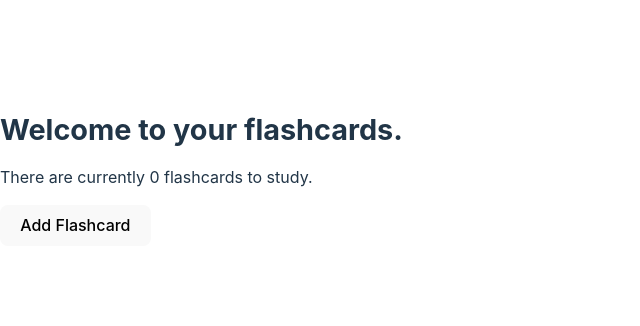
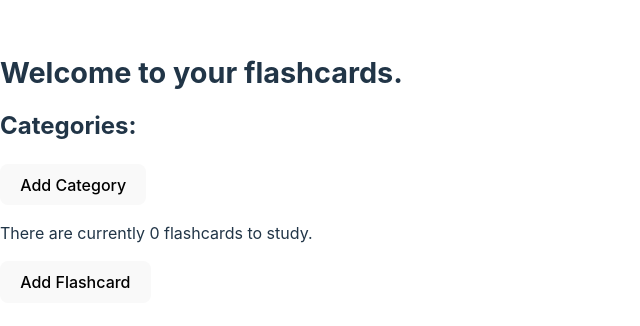
Before and after one commit to Hauskamel/vite_react_boilerplate, a React (Vite) app: page / in a window 1280 px wide. Shown: the part 230-556 px from the top of the page, without its empty margins (0-640 px from the left). Built offline with nearby package versions, Linux system fonts and the light colour scheme.

Commit message:
add category

```diff
--- a/src/App.jsx
+++ b/src/App.jsx
@@ -1,15 +1,31 @@
 import {useEffect, useState} from 'react'
 import Flashcard from "./components/flashcard.jsx";
-import FlashcardBack from "./components/flashcard-back.jsx";
-import { nanoid } from "nanoid";
+import {nanoid} from "nanoid";
+import Category from "./components/category.jsx";
 
 
 function App(props) {
 
-    const questions = document.querySelectorAll(".question");
+    const [categories, setCategories] = useState(props.categories)
+    const [flashcards, setFlashcards] = useState(props.flashcards);
 
-    // const flashcards= [];
-    const [flashcards, setFlashcards] = useState(props.flashcards);
+    function addCategory() {
+        const categoryName = window.prompt("Type in Category Name");
+
+        const newCategory = {
+            categoryName: categoryName,
+            id: `category-${nanoid}`
+        }
+        setCategories([...categories, newCategory]);
+    }
+
+    const categoriesList = categories.map(category => (
+        <Category
+            id={category.id}
+            key={category.id}
+            name={category.categoryName}
+        />
+    ))
 
     function deleteFlashcard(id) {
         const remainingFlashcards = flashcards.filter(card => id !== card.id);
@@ -19,7 +35,7 @@ function App(props) {
     function setAnswer(id) {
         const clickedCard = flashcards.filter(card => id === card.id);
         clickedCard.map(keyValuePair => {
-            return {...keyValuePair, showAnswer: true}
+            return {...keyValuePair}
         });
     }
 
@@ -34,6 +50,7 @@ function App(props) {
             showAnswer={card.showAnswer}
             setAnswer={setAnswer}
             deleteFlashcard={deleteFlashcard}
+            categories={categoriesList}
         />
     ));
 
@@ -56,6 +73,14 @@ function App(props) {
             <h1>
                 Welcome to your flashcards.
             </h1>
+
+            <h2>Categories:</h2>
+            <button onClick={addCategory}>Add Category</button>
+
+            <ul>
+                {categoriesList}
+            </ul>
+
             <p>There are currently {flashcards.length} flashcards to study.</p>
 
             <div className="fc_button-wrapper">
--- /dev/null
+++ b/src/components/category.jsx
@@ -0,0 +1,10 @@
+function Category (props) {
+
+    return (
+        <>
+            <option name="categories" id="categories">{props.name}</option>
+        </>
+    )
+}
+
+export default Category;
--- a/src/components/flashcard-back.jsx
+++ /dev/null
@@ -1,14 +0,0 @@
-function FlashcardBack (props) {
-
-    let flashcardAnswerActivedd = false;
-
-    return (
-        <>
-            <div className="fc_wrapper answer hidden">
-                <p className="fc_answer_text">{props.answer}</p>
-            </div>
-        </>
-    )
-}
-
-export default FlashcardBack;
--- a/src/components/flashcard.jsx
+++ b/src/components/flashcard.jsx
@@ -1,7 +1,7 @@
 import {useState} from "react";
+import Category from "./category.jsx";
 
 function Flashcard (props) {
-
     const [activeAnswer, setActiveAnswer] = useState(false);
 
     if (activeAnswer === false) {
@@ -10,6 +10,12 @@ function Flashcard (props) {
                 <div className="fc_wrapper question">
                     <h1 className="fc_name">{props.name}</h1>
                     <p className="fc_text">{props.text}</p>
+
+                    <select>
+                        {props.categories}
+                    </select>
+
+                    <br/>
 
                     <button
                         className="fc_show-answer_btn"
--- a/src/main.jsx
+++ b/src/main.jsx
@@ -4,10 +4,11 @@ import App from './App.jsx';
 import './index.css';
 
 
-const DATA = [];
+const FLASHCARDS_DATA = [];
+const CATEGORIES_DATA = [];
 
 ReactDOM.createRoot(document.getElementById('root')).render(
   <React.StrictMode>
-    <App flashcards={DATA} />
+    <App flashcards={FLASHCARDS_DATA} categories={CATEGORIES_DATA} />
   </React.StrictMode>,
 )
```
